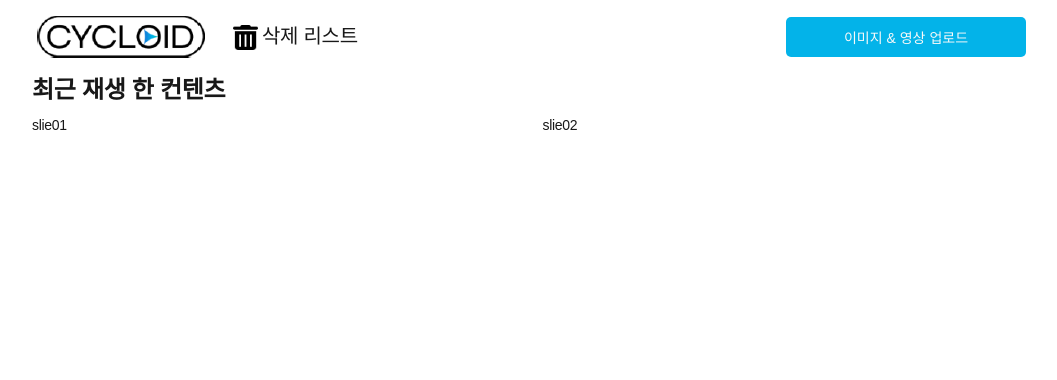
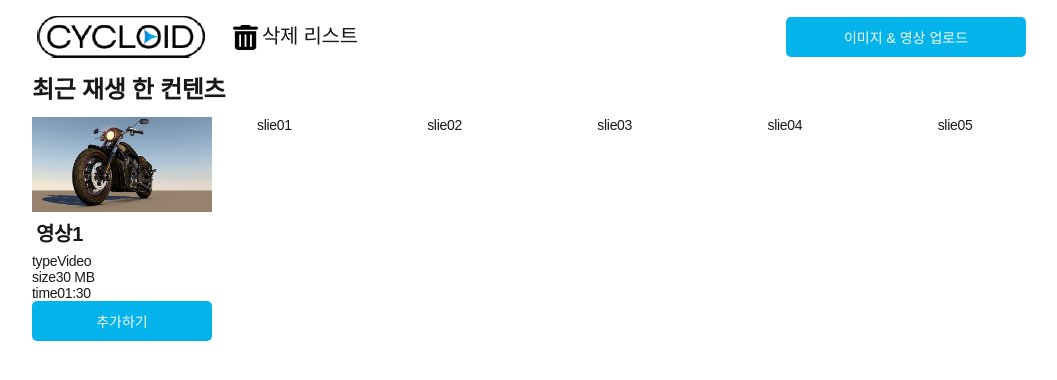
Before and after one commit to vitaZ-dev/cycloid-project, a React (Create React App) app: page / in a window 1280 px wide. Shown: the top 380 px of the page, without its empty margins (110-1167 px from the left). Built offline with nearby package versions, Linux system fonts and the light colour scheme; a web font is replaced by a local one.

Commit message:
feat: 메인페이지 상단 캐러셀 영역 작업 중

```diff
--- /dev/null
+++ b/src/components/Main/CarouselItem.js
@@ -0,0 +1,28 @@
+import React from "react";
+import { ItemArea } from "../../style/MainCSS";
+import bikeImg from "../../images/bike.jpg";
+import CommonButton from "../CommonButton";
+
+const CarouselItem = () => {
+  return (
+    <ItemArea>
+      <img src={bikeImg} alt="바이크 이미지" />
+      <p className="item-title">영상1</p>
+      <div className="item-type">
+        <span>type</span>
+        <span>Video</span>
+      </div>
+      <div className="item-size">
+        <span>size</span>
+        <span>30 MB</span>
+      </div>
+      <div className="item-time">
+        <span>time</span>
+        <span>01:30</span>
+      </div>
+      <CommonButton text="추가하기" />
+    </ItemArea>
+  )
+}
+
+export default CarouselItem;
--- a/src/pages/MainCarousel.js
+++ b/src/components/Main/MainCarousel.js
@@ -3,11 +3,16 @@ import "swiper/css";
 import "swiper/css/navigation";
 import { Swiper, SwiperSlide } from "swiper/react";
 import { Navigation } from 'swiper/modules';
-import CommonTitle from "../components/CommonTitle";
+import CommonTitle from "../CommonTitle";
+import { MainCarouselArea } from "../../style/MainCSS";
+import CarouselItem from "./CarouselItem";
 
 const MainCarousel = () => {
+  const styleTemp = {
+    width: "200px"
+  };
   return (
-    <>
+    <MainCarouselArea>
       <CommonTitle title="최근 재생 한 컨텐츠" />
       <Swiper
         id="recently-played-contents"
@@ -17,7 +22,7 @@ const MainCarousel = () => {
         }}
         modules={[Navigation]}
         loop={false}
-        slidesPerView={2}
+        slidesPerView={6}
         slidesPerGroup={1}
         spaceBetween={25}
         // breakpoints={{
@@ -30,11 +35,17 @@ const MainCarousel = () => {
         //   },
         // }}
       >
+        <SwiperSlide className="width200">
+          <CarouselItem />
+        </SwiperSlide>
         <SwiperSlide>slie01</SwiperSlide>
         <SwiperSlide>slie02</SwiperSlide>
         <SwiperSlide>slie03</SwiperSlide>
+        <SwiperSlide>slie04</SwiperSlide>
+        <SwiperSlide>slie05</SwiperSlide>
+        <SwiperSlide>slie06</SwiperSlide>
       </Swiper>
-    </>
+    </MainCarouselArea>
   )
 }
 
--- a/src/pages/Main.js
+++ b/src/pages/Main.js
@@ -1,6 +1,6 @@
 import React from "react";
 import { MainWrap } from "../style/MainCSS";
-import MainCarousel from "./MainCarousel";
+import MainCarousel from "../components/Main/MainCarousel";
 
 const Main = () => {
   return (
--- a/src/style/MainCSS.js
+++ b/src/style/MainCSS.js
@@ -1,3 +1,27 @@
 import styled from '@emotion/styled';
 
 export const MainWrap = styled.section``;
+
+export const MainCarouselArea = styled.div`
+  .width200 {
+    width: 200px !important;
+  }
+`;
+
+export const ItemArea = styled.div`
+  width: 180px;
+  display: flex;
+  flex-direction: column;
+  justify-content: center;
+  // align-items: center;
+  img {
+    width: 100%;
+    height: auto;
+  }
+
+  .item-title {
+    padding: 6px 4px;
+    font-size: 20px;
+    font-weight: 700;
+  }
+`;
```
